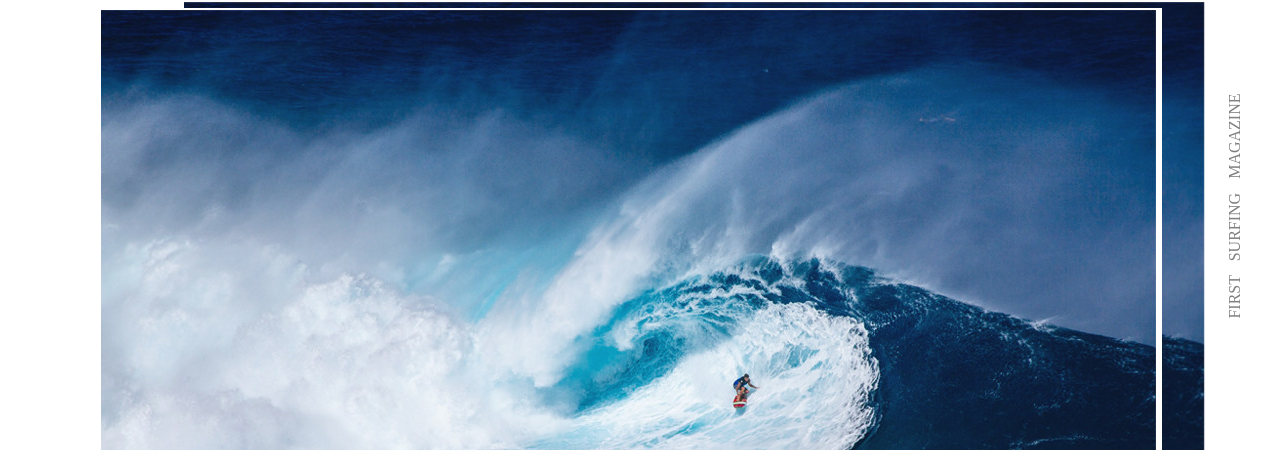
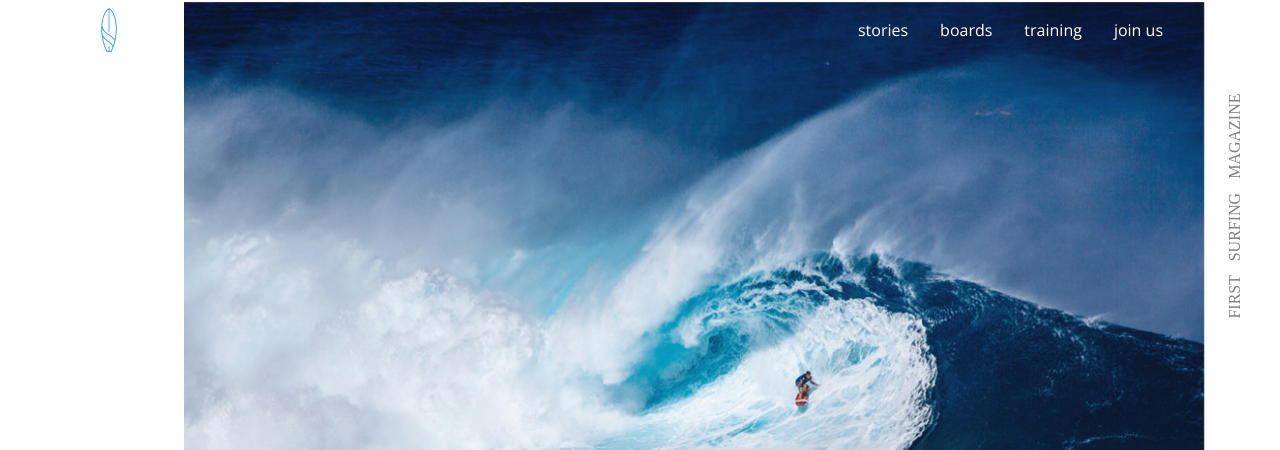
Before and after one commit to PhilDerek/PhilDerek.github.io, a website: page projects/PSDtoHTML_surfing_webPage/index.html in a window 1280 px wide. Shown: the top 450 px of the page. Drawn offline with nearby package versions, Linux system fonts and the light colour scheme.

Commit message:
fixed image direction

```diff
--- a/projects/PSDtoHTML_surfing_webPage/index.html
+++ b/projects/PSDtoHTML_surfing_webPage/index.html
@@ -16,7 +16,7 @@
     <body>
         <header class="container">
             <nav class="navbar flexibleNav">
-                <img class="littleBoard" src="/projects/PSDtoHTML_surfing_webPage/images/mainImageWithSeaWaves.jpg" alt="blue little surfboard element">
+                <img class="littleBoard" src="/projects/PSDtoHTML_surfing_webPage/images/surfboardLeftTopElem.jpg" alt="blue little surfboard element">
                 <div id="hamburgerBtn" class="navbar-toggler toggler-example d-md-none col-sm-12" data-toggle="collapse" data-target="#menuTop">
                     <span></span>
                     <span></span>
```
